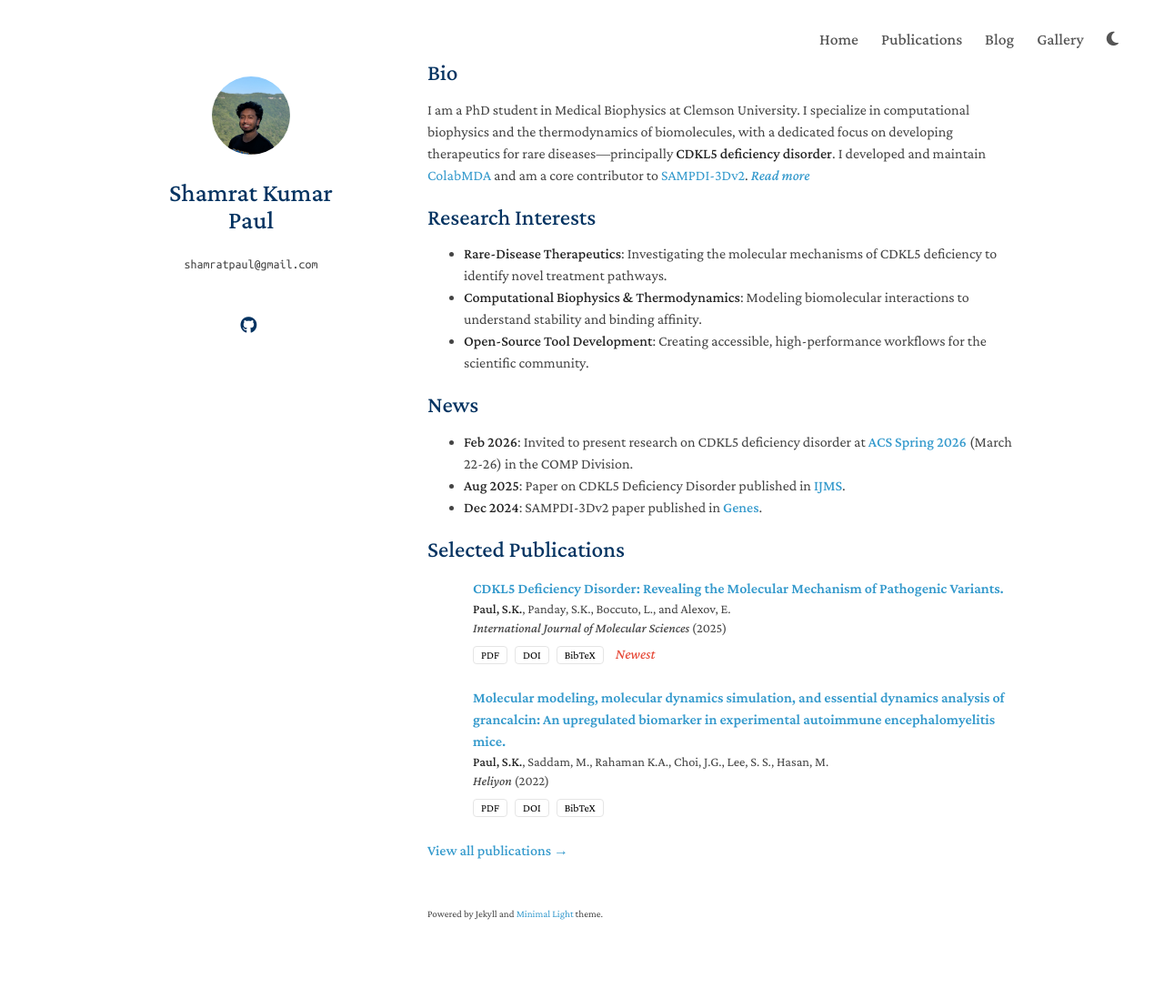
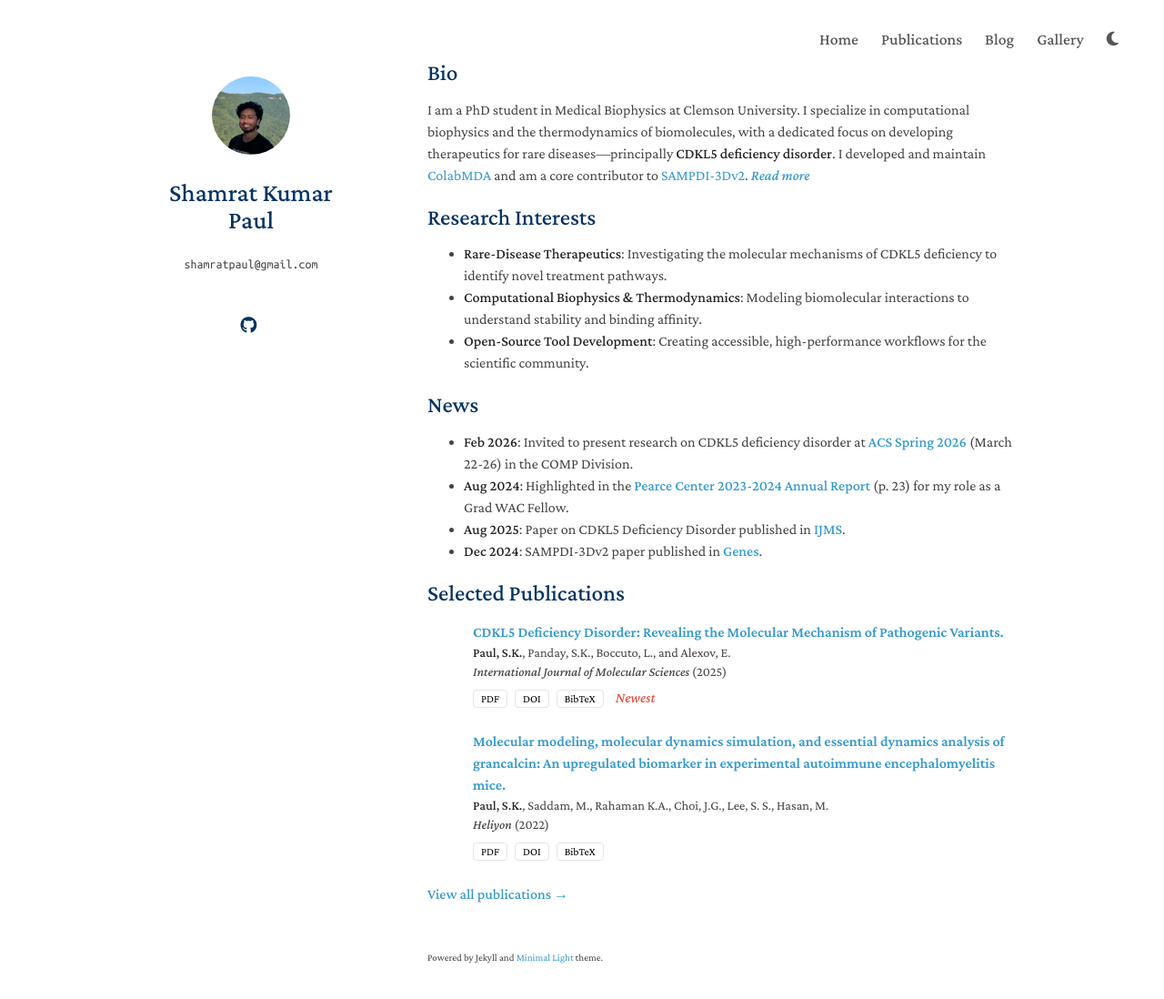
Before and after one commit to paulshamrat/paulshamrat.github.io, a Jekyll site: the page built from index.md, in a window 1280 px wide and 1133 px high. Shown: the top 1098 px of the window at 91% size. Built offline with Jekyll 4.4.1, drawn with Linux system fonts in a browser that asks for light colours; a style sheet for code colours, icons or effects is not loaded.

Commit message:
Add news item for Pearce Center 2023-2024 highlight

```diff
--- a/index.md
+++ b/index.md
@@ -49,6 +49,7 @@
 ## News
 
 - **Feb 2026**: Invited to present research on CDKL5 deficiency disorder at [**ACS Spring 2026**](https://www.acs.org/meetings/acs-meetings/spring-2026.html) (March 22-26) in the COMP Division.
+- **Aug 2024**: Highlighted in the [**Pearce Center 2023-2024 Annual Report**](https://pearce.caah.clemson.edu/wp-content/uploads/2024/08/2023-2024-Pearce-Center-Annual-Report.pdf) (p. 23) for my role as a Grad WAC Fellow.
 - **Aug 2025**: Paper on CDKL5 Deficiency Disorder published in [**IJMS**](https://www.mdpi.com/1422-0067/26/17/8399).
 - **Dec 2024**: SAMPDI-3Dv2 paper published in [**Genes**](https://www.mdpi.com/2073-4425/16/1/101).
 
```
